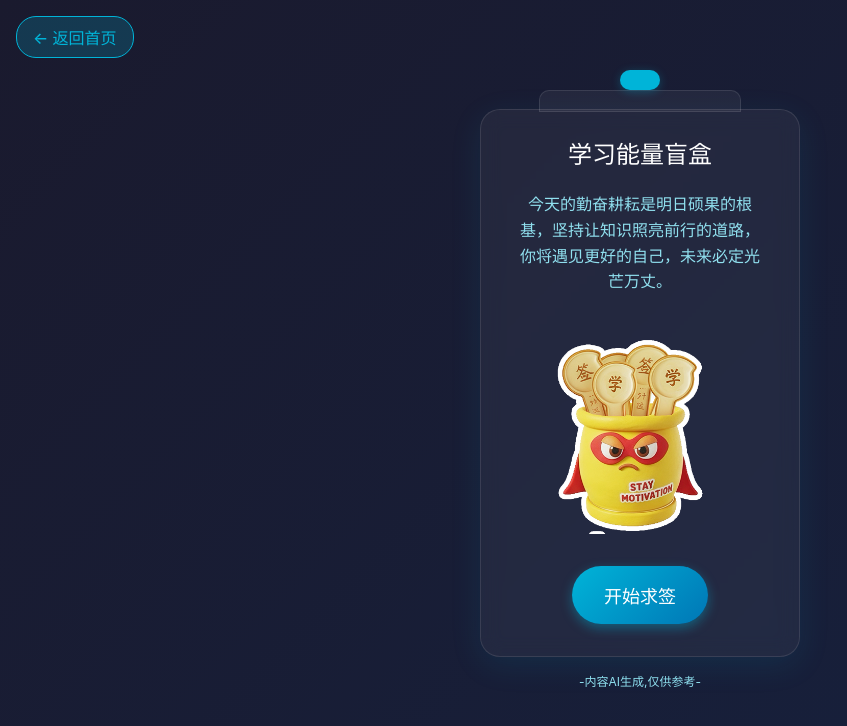
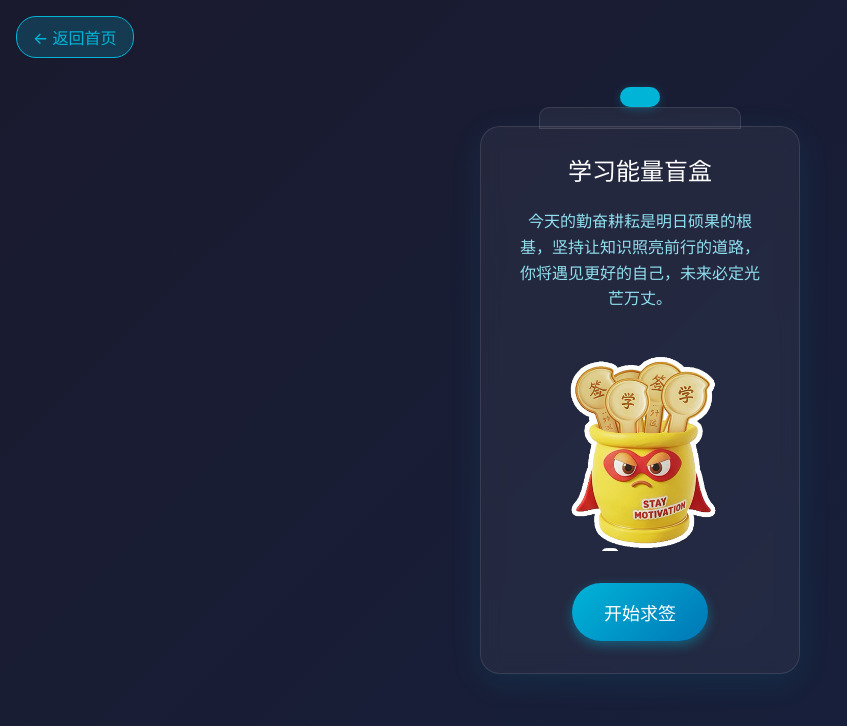
Before and after one commit to violetingithub/Learningenergy, a React (Vite) app: page /fortune-telling in a window 1280 px wide. Shown: the top 726 px of the page, without its empty margins (0-847 px from the left). Built offline with nearby package versions, Linux system fonts and the light colour scheme.

Commit message:
UI微调

```diff
--- a/src/App.css
+++ b/src/App.css
@@ -1343,6 +1343,8 @@
 .fortune-sticks-container {
   margin-bottom: 2rem;
   display: flex;
+  /* 可能是图片的原因不能居中，所以手动添加 padding-left */
+  padding-left: 25px;
   justify-content: center;
 }
 
--- a/src/components/FortuneTellingPage.jsx
+++ b/src/components/FortuneTellingPage.jsx
@@ -106,7 +106,6 @@ export function FortuneTellingPage() {
             {isLoading ? '求签中...' : '开始求签'}
           </button>
         </div>
-        <p className="disclaimer">-内容AI生成,仅供参考-</p>
       </div>
     </div>
   );
```
